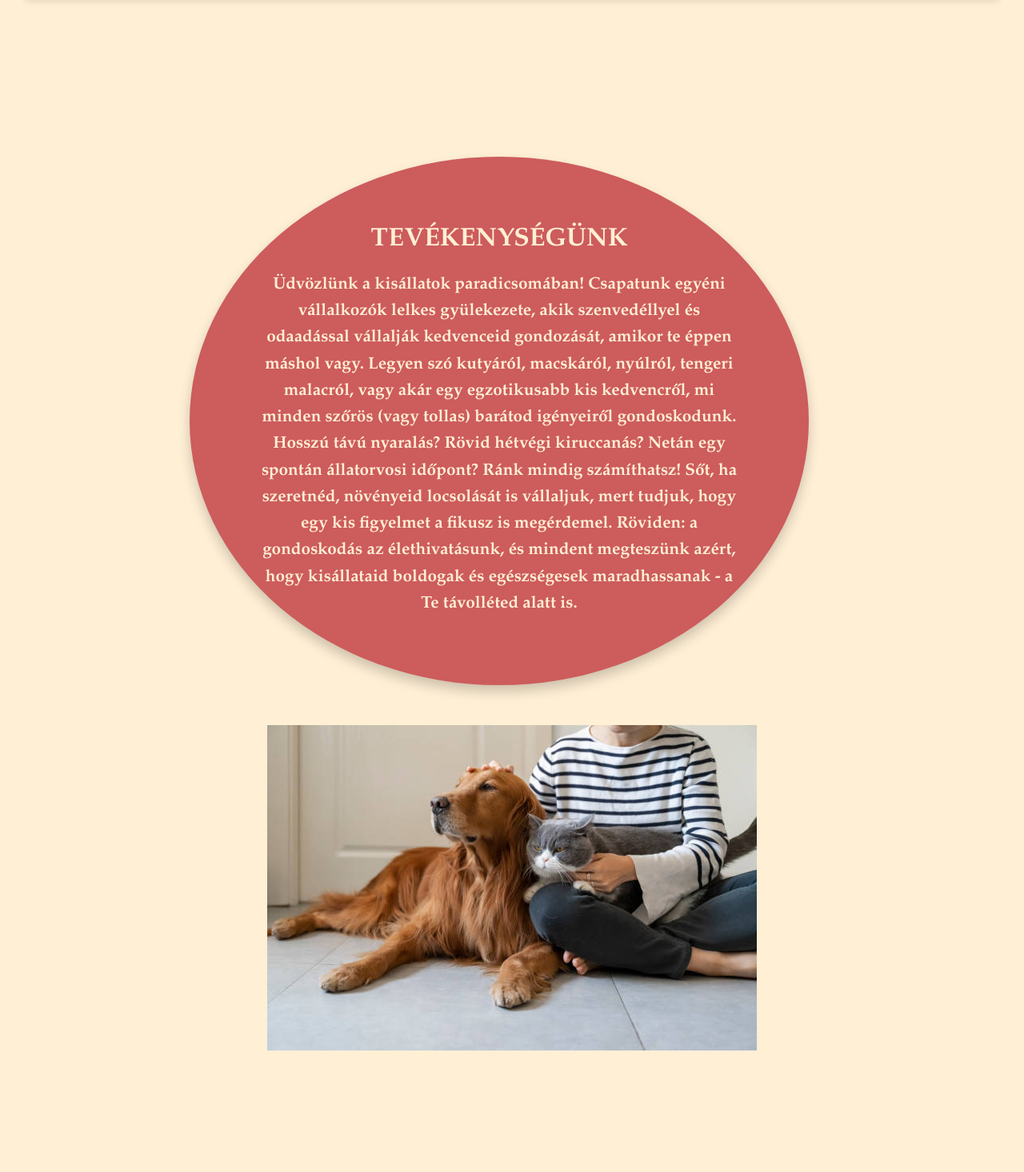
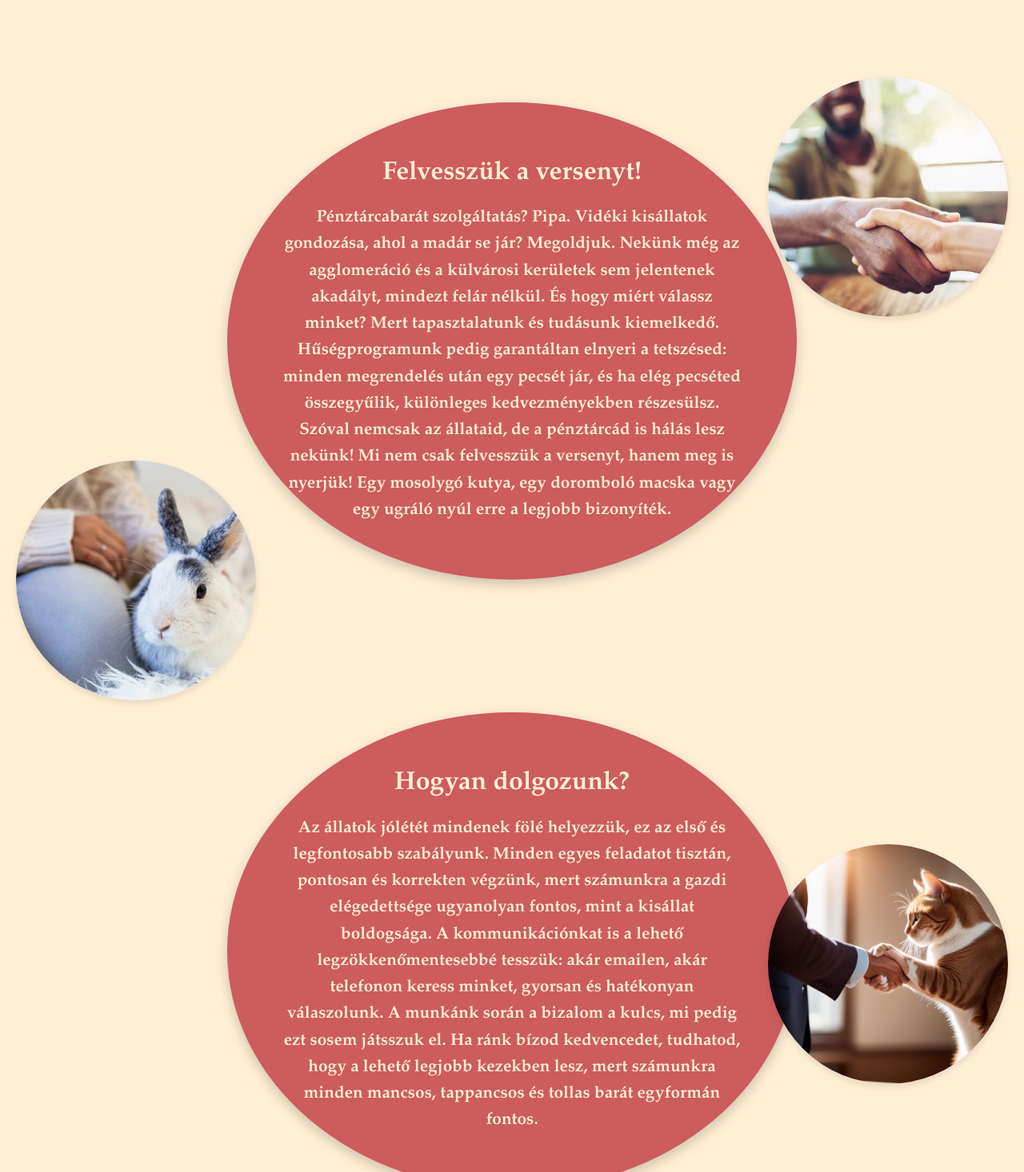
Before and after one commit to Szilvuski/szakdoga_react_frontend, a React (Create React App) app: page /about in a window 1280 px wide. Shown: the part 864-2330 px from the top of the page at 80% size. Built offline with nearby package versions, Linux system fonts and the light colour scheme.

Commit message:
About component is ready

```diff
--- a/src/Components/About.jsx
+++ b/src/Components/About.jsx
@@ -14,7 +14,7 @@ export const About = () => {
         <img src={kep1} alt="Divider 1" className="divider-image first" />
         {/* Section 1 */}
         <section className="about-section">
-            <div className="bubble first">
+            <div className="bubble-first">
                 <h2>Tevékenységünk</h2>
                 <p>
                 Üdvözlünk a kisállatok paradicsomában! Csapatunk egyéni vállalkozók lelkes gyülekezete, akik szenvedéllyel és odaadással vállalják kedvenceid gondozását, amikor te éppen máshol vagy.
@@ -29,7 +29,7 @@ export const About = () => {
         <img src={kep2} alt="Divider 1" className="divider-image second" />
         {/* Section 2 */}
         <section className="about-section">
-            <div className="bubble second">
+            <div className="bubble-second">
                 <h2>Felvesszük a versenyt!</h2>
                 <p>
                 Pénztárcabarát szolgáltatás? Pipa. Vidéki kisállatok gondozása, ahol a madár se jár? Megoldjuk.
@@ -44,7 +44,7 @@ export const About = () => {
         <img src={kep3} alt="Divider 1" className="divider-image third" />
         {/* Section 3 */}
         <section className="about-section">
-            <div className="bubble third">
+            <div className="bubble-third">
                 <h2>Hogyan dolgozunk?</h2>
                 <p>
                 Az állatok jólétét mindenek fölé helyezzük, ez az első és legfontosabb szabályunk. Minden egyes feladatot tisztán, pontosan és korrekten végzünk, mert számunkra a gazdi elégedettsége ugyanolyan fontos, mint a kisállat boldogsága.
@@ -61,6 +61,7 @@ export const About = () => {
         </div>
         {/* Divider Image */}
         <img src={kep4} alt="Divider 1" className="divider-image fourth" />
+        <img src={kep5} alt="Divider 1" className="divider-image fifth" />
     </div>
   );
 };
--- a/src/Styles/About.css
+++ b/src/Styles/About.css
@@ -36,32 +36,63 @@
     padding: 50px 20px;
 }
 
-  .bubble {
+.bubble-first {
   position: relative;
-    width: 80%;
-    max-width: 1000px;
-    margin-top: 8rem; /* A buborék pozíciójának eltolása lefelé */
-    margin-left: -2rem;
-    padding: 85px;
+  width: 87%;
+  max-width: 950px;
+  margin-top: 6rem;
+  padding: 70px;
   background-color: indianred;
-    border-radius: 50%; /* Buborék hatás */
+  border-radius: 50%;
   color: papayawhip;
   text-align: center;
-    box-shadow: 0 8px 15px rgba(0, 0, 0, 0.2);
+  box-shadow: 0 6px 15px rgba(0, 0, 0, 0.2);
+  transform: translateY(-30px); /* Egyedi pozíció */
   transition: transform 0.3s ease;
 }
 
-
-  .bubble h2 {
-    font-size: 2.5rem;
+.bubble-second {
+  position: relative;
+  width: 75%;
+  max-width: 950px;
+  margin-top: 6rem;
+  padding: 70px;
+  background-color: indianred;
+  border-radius: 50%;
   color: papayawhip;
-    text-transform: uppercase;
-    margin-bottom: 20px;
+  text-align: center;
+  box-shadow: 0 6px 15px rgba(0, 0, 0, 0.2);
+  transform: translateY(20px); /* Egyedi pozíció */
+  transition: transform 0.3s ease;
 }
 
-  .bubble p {
-    font-size: 1.2rem;
-    line-height: 1.6;
+.bubble-third {
+  position: relative;
+  width: 75%;
+  max-width: 950px;
+  margin-top: 6rem;
+  padding: 70px;
+  background-color: indianred;
+  border-radius: 50%;
+  color: papayawhip;
+  text-align: center;
+  box-shadow: 0 6px 15px rgba(0, 0, 0, 0.2);
+  transform: translateY(-10px); /* Egyedi pozíció */
+  transition: transform 0.3s ease;
+}
+
+.bubble-first h2,
+.bubble-second h2,
+.bubble-third h2 {
+    font-size: 2rem;
+    margin-bottom: 15px;
+}
+
+.bubble-first p,
+.bubble-second p,
+.bubble-third p {
+    font-size: 1rem;
+    line-height: 1.4;
 }
 
   .bubble:hover {
@@ -140,12 +171,38 @@
     }
   }
 
-  .divider-image.first{
-    width: 100%; /* Teljes szélesség */
-    height: auto; /* Arányos magasság */
-    margin: 20px 0; /* Távolság a szövegtől */
-    display: block; /* Képek sorban jelenjenek meg */
-    box-shadow: 0 4px 8px rgba(0, 0, 0, 0.1); /* Enyhe árnyék */
+  .divider-image {
+    position: absolute;
+    width: 300px; /* Nagyobb méret */
+    height: 300px; /* Arányos magasság */
+    border-radius: 50%; /* Buborékhatás */
+    object-fit: cover; /* A kép kitöltése a körben */
+    box-shadow: 0px 4px 8px rgba(0, 0, 0, 0.1); /* Enyhe árnyék */
     animation: fadeIn 1s ease-in-out forwards; /* Simán megjelennek */
-    opacity: 0;
+    opacity: 0; /* Kezdetben láthatatlan */
 }
+
+.divider-image.first {
+  top: 20px;
+  right: 20px;
+}
+
+.divider-image.second {
+  top: 60%;
+  left: 20px;
+}
+
+.divider-image.third {
+  top: 120%;
+  right: 20px;
+}
+
+.divider-image.fourth {
+  top: 180%;
+  left: 20px;
+}
+
+.divider-image.fifth {
+  top: 240%;
+  right: 20px;
+}
```
Lines whose indentation alone changed are shown as unchanged.
